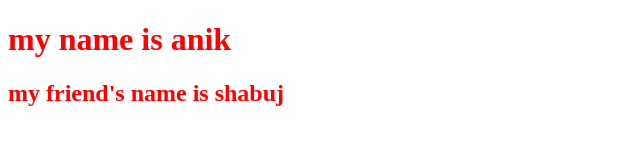
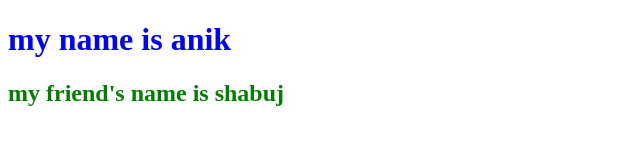
Before and after one commit to AnikRifat/learning-git, a plain HTML site: page index.html in a window 1280 px wide. Shown: the whole page, without its empty margins (0-640 px from the left). Drawn offline with Linux system fonts and the light colour scheme.

Commit message:
coloring text

```diff
--- a/style.css
+++ b/style.css
@@ -1,3 +1,6 @@
-*{
-    color: red;
+h1{
+    color: blue;
 }
+h2{
+    color: green;
+}
```
